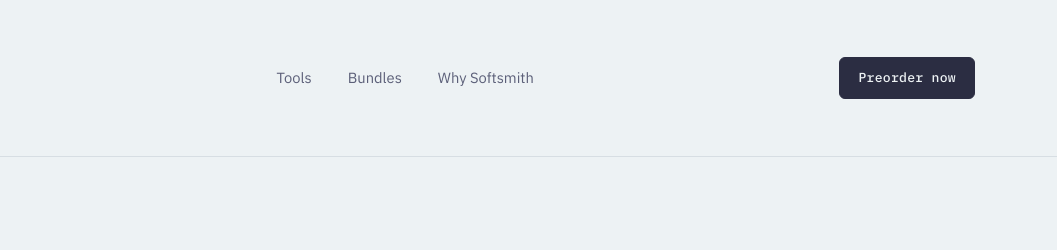
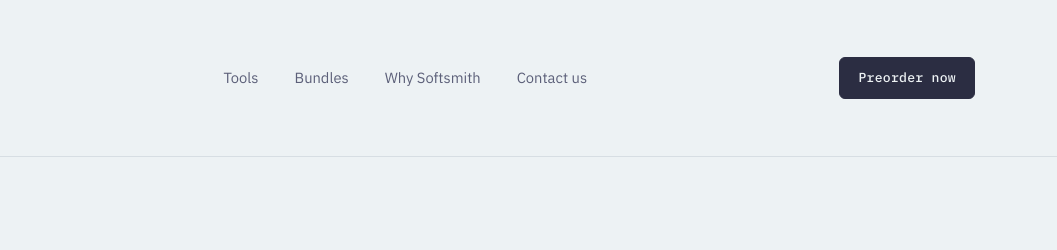
Before and after one commit to muradabbaszade098-cloud/softsmith, a website: page index.html in a window 1280 px wide. Shown: the top 250 px of the page, 223-1280 px from the left. Drawn offline with Linux system fonts and the light colour scheme.

Commit message:
Add Contact us link to the header navigation.
Co-authored-by: Cursor <cursoragent@cursor.com>

```diff
--- a/index.html
+++ b/index.html
@@ -883,6 +883,7 @@
       <a href="#tools">Tools</a>
       <a href="#bundles">Bundles</a>
       <a href="#stats">Why Softsmith</a>
+      <a href="#contact">Contact us</a>
     </div>
     <div class="nav-cta">
       <a href="#preorder" class="btn">Preorder now</a>
```
Also changed, not shown: softsmith-landing.html (+1 -0 lines).
